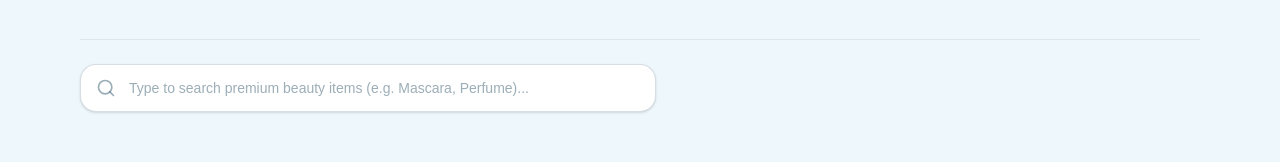
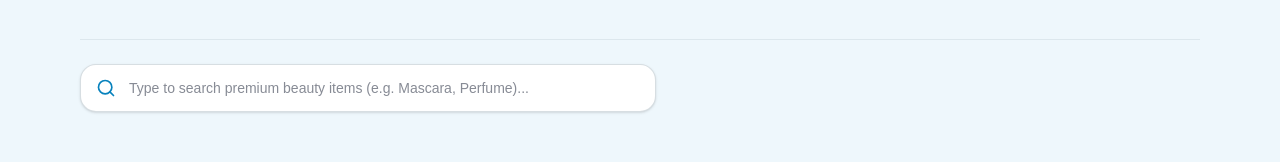
Before and after one commit to Yvonne-yo/react-webshop-2026, a React (Vite) app: page /search in a window 1280 px wide. Shown: the part 167-329 px from the top of the page. Built offline with nearby package versions, Linux system fonts and the light colour scheme.

Commit message:
useSearch and SearchView removed 3 letter check since it complicates timing to much when I also wanted to show top4 products in some cases. Now it's working fine in a good searchView functionality with debounce.

```diff
--- a/src/hooks/useSearch.js
+++ b/src/hooks/useSearch.js
@@ -72,19 +72,23 @@ export function useSearch(searchQuery = "") {
         // - debouncedQuery: Fires the search whenever the user types a new word.
     }, [debouncedQuery]);
 
+// SMART TIMER LOADER (Loading Screen Synchronization)
+//
+// How it works:
+// As soon as you press a key (e.g. type "l"), the 'searchQuery' changes immediately.
+// But the 'debouncedQuery' is still there and completely empty for another 4 seconds!
+//
+// JavaScript compares these two: Is "l" different from ""? Yes! That means the timer is counting down
+// right now. Then we force 'finalLoadingState' to be TRUE immediately.
+// This makes the loader spinner start on the screen the same microsecond you press
+// on the keyboard, instead of waiting 4 seconds for the API fetch to start!
 
-    // =========================================================================
-    // DYNAMIC DERIVED LOADING STATE (Kaskadsäker och smart laddtext)
-    // We check if the active user input has reached our minimum length of 3 letters,
-    // and if that input string is still different from the frozen debounced query.
-    //
+    // DYNAMIC DERIVED LOADING STATE
     // If it matches these conditions, the 4-second timer is currently counting down!
     // By dynamically calculating 'isWaitingForTimer' during flight, we can instantly
-    // fire up your loading animations on the screen WITHOUT triggering any unsafe,
+    // fire up the loading animations on the screen WITHOUT triggering any unsafe,
     // performance-reducing sync setState cascading render alerts inside the effect loop!
-    // =========================================================================
-    const hasValidLength = searchQuery.trim().length >= 3;
-    const isWaitingForTimer = hasValidLength && searchQuery.trim() !== debouncedQuery.trim();
+    const isWaitingForTimer = searchQuery.trim() !== debouncedQuery.trim();
     const finalLoadingState = loading || isWaitingForTimer;
 
 
--- a/src/views/SearchView.jsx
+++ b/src/views/SearchView.jsx
@@ -1,5 +1,5 @@
 import { useState } from "react";
-import { Loader2, Search, Sparkles } from "lucide-react";
+import { Loader2, Search } from "lucide-react";
 import { useSearch } from "../hooks/useSearch";
 import { ProductCard } from "../components/ProductCard";
 
@@ -8,7 +8,13 @@ export default function SearchView() {
 
   const { searchResults, loading, error } = useSearch(searchInput);
 
+
+  // INTERFACE SIGNALS
+  // - isSearching: True as long as the input field contains actual text letters.
+  // - hasResults: True when the backend pipeline holds validated product items.
+  // =========================================================================
   const isSearching = searchInput.trim() !== "";
+  const hasResults = searchResults && searchResults.length > 0;
 
   return (
     <section className="container mx-auto px-4 py-12 max-w-6xl">
@@ -21,31 +27,31 @@ export default function SearchView() {
         </h1>
       </div>
 
-      {/* LUXURIOUS LIVE SEARCH INPUT PANEL */}
+      {/* LIVE SEARCH INPUT FIELD */}
       <div className="relative max-w-xl mb-12">
         <input
           type="text"
           value={searchInput}
           onChange={(e) => setSearchInput(e.target.value)}
           placeholder="Type to search premium beauty items (e.g. Mascara, Perfume)..."
-          className="w-full h-12 pl-12 pr-4 bg-bg-card border border-text-muted/20 rounded-2xl
-                     text-text-main placeholder-text-muted/50 focus:outline-none focus:border-brand
+          className="w-full h-12 pl-12 pr-4 bg-white border border-text-muted/20 rounded-2xl
+                     text-slate-900 placeholder-text-slate-500 focus:outline-none focus:border-brand
                      transition-all shadow-sm font-medium text-sm"
         />
-        <Search className="absolute left-4 top-1/2 -translate-y-1/2 w-5 h-5 text-text-muted/50" />
+        <Search className="absolute left-4 top-1/2 -translate-y-1/2 w-5 h-5 text-brand" />
       </div>
 
-      {/* FAS 1: LIFECYCLE INTERCEPTION - LOADING TIMERS WORK LIVE HERE */}
+      {/* PHASE 1: LIFECYCLE INTERCEPTION - LOADING TIMERS WORK LIVE HERE */}
       {loading && (
         <div className="flex flex-col items-center justify-center py-16 text-brand">
           <Loader2 className="w-10 h-10 animate-spin mb-4" />
-          <p className="text-text-muted font-bold text-sm tracking-wide">
-            Throttling network operations... Processing "{searchInput}" in 4000ms...
+          <p className="text-text-brand font-bold text-sm tracking-wide">
+            Processing "{searchInput}" in 4000ms...
           </p>
         </div>
       )}
 
-      {/* FAS 2: LIFECYCLE INTERCEPTION - ERROR HANDLING */}
+      {/* PHASE 2: LIFECYCLE INTERCEPTION - ERROR HANDLING */}
       {error && !loading && (
         <div className="bg-red-500/10 border border-red-500/20 text-red-500 p-6 rounded-2xl text-center my-6 max-w-xl mx-auto">
           <h4 className="font-black text-lg mb-2">Search Failure</h4>
@@ -53,16 +59,21 @@ export default function SearchView() {
         </div>
       )}
 
-      {/* FAS 3: SAFETY GUARD & COMMERICAL FALLBACK UX */}
-      {/* If a query returns 0 matching hits, we display your brilliant fallbackFavorites grid! */}
-      {searchResults.length === 0 && isSearching && !loading && (
-        <div className="text-center py-8 bg-bg-card/40 border border-text-muted/5 rounded-2xl">
-          <p className="text-text-muted font-bold text-base mb-1">No products found</p>
-          <p className="text-text-muted/60 text-xs font-medium">We couldn't find any premium beauty items matching your query.</p>
-        </div>
-      )}
+        {/* PHASE 3: NO PRODUCTS FOUND NOTICE */}
+        {/* Checks that text exists, loading is complete, but backend array is empty! */}
+         {!hasResults && isSearching && !loading && (
+          <div className="text-center py-10 bg-bg-card dark:bg-black/20 border border-text-muted/20 dark:border-white/20 rounded-2xl mb-14 animate-fade-in max-w-xl mx-auto px-6 shadow-sm">
+            <p className="text-text-main dark:text-white font-black text-lg mb-1.5 tracking-tight">
+              No products found
+            </p>
+            <p className="text-text-muted dark:text-white/80 text-sm font-medium leading-relaxed">
+              We couldn't find any premium beauty items matching <span className="text-brand font-bold">"{searchInput}"</span>.
+            </p>
+          </div>
+        )}
 
-      {/* FAS 4: MAIN INTERFACE RENDERING - RESULTS GRID */}
+
+      {/* PHASE 4: MAIN INTERFACE RENDERING - RESULTS GRID */}
       {searchResults.length > 0 && !loading && (
         <>
           <div className="flex items-center gap-2 mb-6 pb-2 border-b border-text-muted/5 text-text-muted text-xs font-bold uppercase tracking-wider">
```
